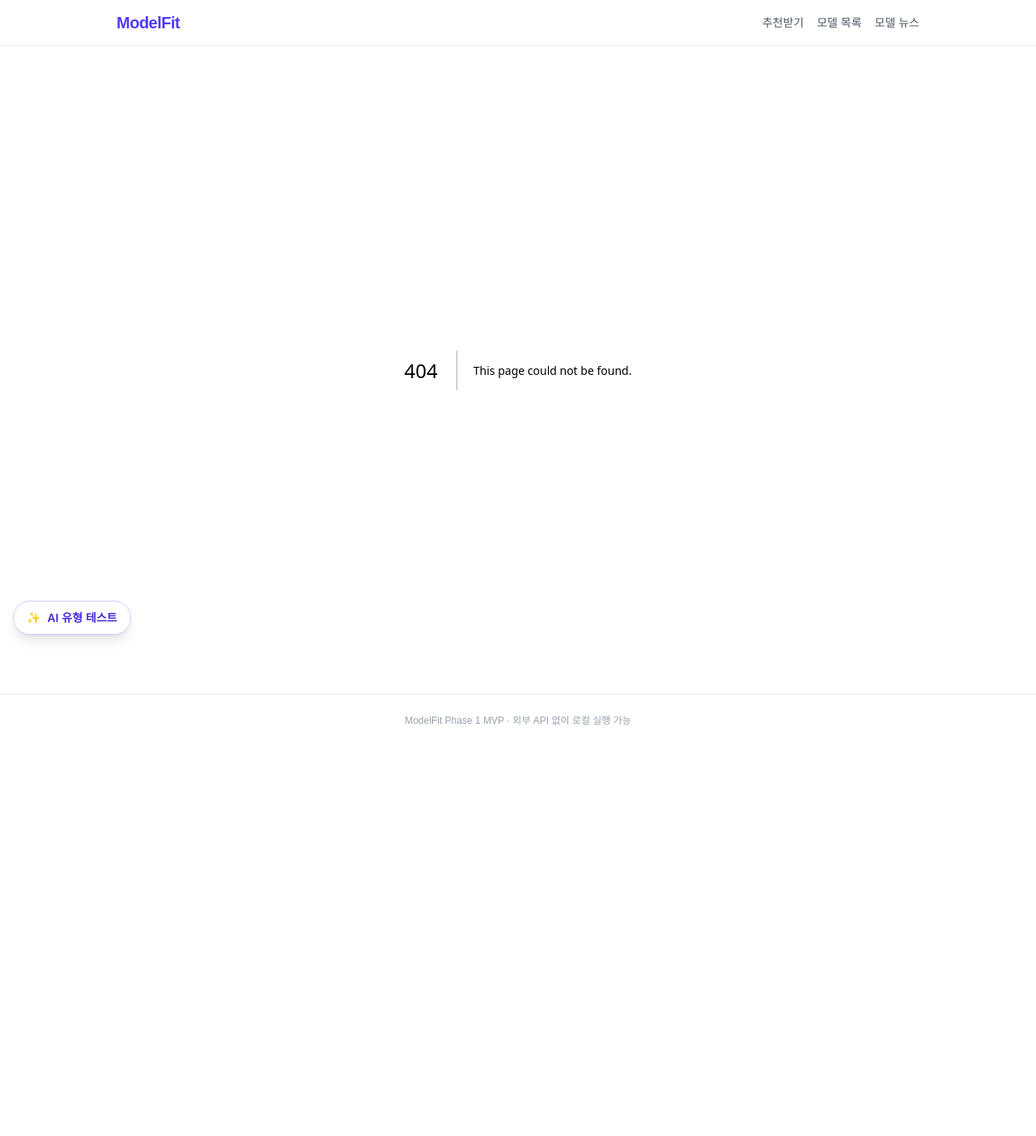
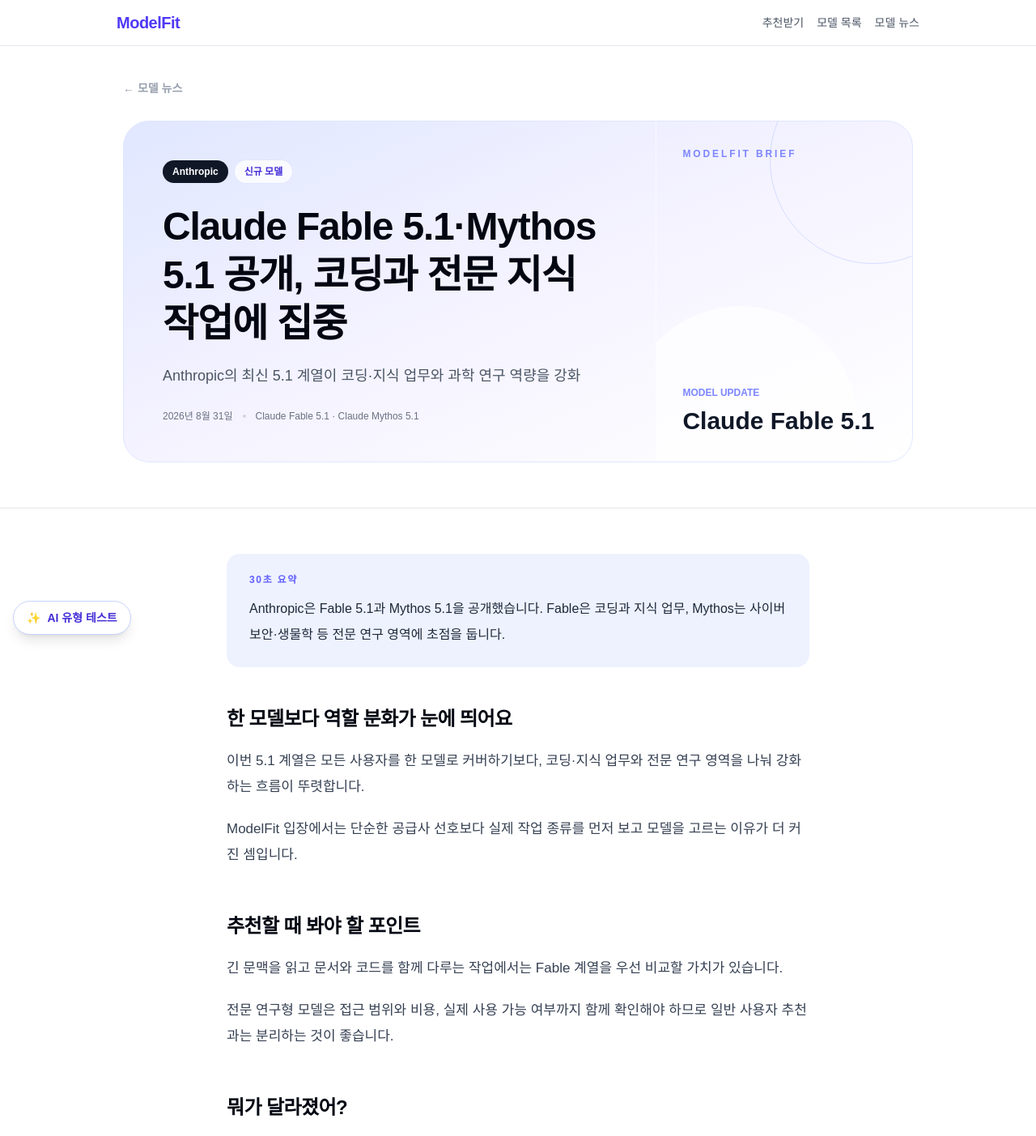
Before and after one commit to JiYun1101/AI_Model_Auto_Recommend, a Next.js app: page /news/anthropic-fable-mythos-5-1-2026-09-01 in a window 1280 px wide. Before the commit this address had no page. Shown: the top 1403 px of the page at 81% size. Before the commit the page ends 922 px from the top, so only its background shows below. Built offline with nearby package versions, Linux system fonts and the light colour scheme.

Commit message:
feat: add scrollable model news article detail page

```diff
--- /dev/null
+++ b/app/news/[id]/page.tsx
@@ -0,0 +1,241 @@
+import Link from "next/link";
+import { notFound } from "next/navigation";
+import {
+  MODEL_NEWS_ITEMS,
+  getModelNewsItem,
+  type ModelNewsItem,
+} from "@/src/features/model-news/domain/model-news";
+
+const CATEGORY_LABELS: Record<ModelNewsItem["category"], string> = {
+  model_release: "신규 모델",
+  model_update: "모델 업데이트",
+  pricing: "가격 변화",
+  capability: "기능 업데이트",
+  availability: "이용 범위",
+};
+
+export function generateStaticParams() {
+  return MODEL_NEWS_ITEMS.map((item) => ({ id: item.id }));
+}
+
+export default async function ModelNewsDetailPage({
+  params,
+}: {
+  params: Promise<{ id: string }>;
+}) {
+  const { id } = await params;
+  const item = getModelNewsItem(id);
+
+  if (!item) {
+    notFound();
+  }
+
+  const relatedItems = MODEL_NEWS_ITEMS.filter(
+    (candidate) =>
+      candidate.id !== item.id &&
+      (candidate.provider === item.provider ||
+        candidate.tags.some((tag) => item.tags.includes(tag)))
+  ).slice(0, 3);
+
+  return (
+    <article className="pb-20">
+      <header className="border-b border-gray-200 bg-white">
+        <div className="mx-auto max-w-5xl px-4 pb-10 pt-7 sm:px-6 sm:pb-14 sm:pt-10">
+          <Link
+            href="/news"
+            className="inline-flex items-center gap-1 text-sm font-semibold text-gray-400 hover:text-indigo-600"
+          >
+            ← 모델 뉴스
+          </Link>
+
+          <div className="mt-7 overflow-hidden rounded-[32px] border border-indigo-100 bg-gradient-to-br from-indigo-100 via-violet-50 to-white">
+            <div className="grid min-h-[380px] lg:grid-cols-[1.35fr_0.65fr]">
+              <div className="flex flex-col justify-end p-7 sm:p-10 lg:p-12">
+                <div className="flex flex-wrap items-center gap-2 text-xs font-semibold">
+                  <span className="rounded-full bg-gray-900 px-3 py-1.5 text-white">
+                    {item.provider}
+                  </span>
+                  <span className="rounded-full bg-white/80 px-3 py-1.5 text-indigo-700 ring-1 ring-indigo-100">
+                    {CATEGORY_LABELS[item.category]}
+                  </span>
+                  {item.featured && (
+                    <span className="rounded-full bg-amber-50 px-3 py-1.5 text-amber-700">
+                      주목 업데이트
+                    </span>
+                  )}
+                </div>
+
+                <h1 className="mt-6 max-w-3xl text-3xl font-black leading-tight tracking-tight text-gray-950 sm:text-5xl">
+                  {item.title}
+                </h1>
+
+                <p className="mt-5 max-w-2xl text-base leading-7 text-gray-600 sm:text-lg">
+                  {item.subtitle}
+                </p>
+
+                <div className="mt-7 flex flex-wrap items-center gap-3 text-xs text-gray-500">
+                  <time>{formatDate(item.publishedAt)}</time>
+                  <span className="h-1 w-1 rounded-full bg-gray-300" />
+                  <span>{item.modelNames.join(" · ")}</span>
+                </div>
+              </div>
+
+              <div className="relative hidden overflow-hidden border-l border-white/60 p-8 lg:block">
+                <div className="absolute -right-20 -top-20 h-64 w-64 rounded-full border border-indigo-200/70" />
+                <div className="absolute -bottom-24 -left-10 h-72 w-72 rounded-full bg-white/70" />
+                <div className="relative flex h-full flex-col justify-between">
+                  <span className="text-xs font-black uppercase tracking-[0.24em] text-indigo-400">
+                    ModelFit Brief
+                  </span>
+                  <div>
+                    <p className="text-xs font-bold text-indigo-400">MODEL UPDATE</p>
+                    <p className="mt-2 break-words text-3xl font-black leading-tight text-gray-900">
+                      {item.modelNames[0]}
+                    </p>
+                  </div>
+                </div>
+              </div>
+            </div>
+          </div>
+        </div>
+      </header>
+
+      <div className="mx-auto max-w-3xl px-4 pt-10 sm:px-6 sm:pt-14">
+        <section className="rounded-2xl bg-indigo-50 px-5 py-5 sm:px-7 sm:py-6">
+          <p className="text-xs font-black uppercase tracking-[0.14em] text-indigo-500">
+            30초 요약
+          </p>
+          <p className="mt-3 text-base font-medium leading-8 text-gray-800">
+            {item.summary}
+          </p>
+        </section>
+
+        <div className="mt-12 space-y-14">
+          {item.sections.map((section) => (
+            <section key={section.heading}>
+              <h2 className="text-2xl font-extrabold tracking-tight text-gray-950">
+                {section.heading}
+              </h2>
+              <div className="mt-5 space-y-5">
+                {section.paragraphs.map((paragraph) => (
+                  <p
+                    key={paragraph}
+                    className="text-[16px] leading-8 text-gray-700 sm:text-[17px]"
+                  >
+                    {paragraph}
+                  </p>
+                ))}
+              </div>
+            </section>
+          ))}
+
+          <section>
+            <h2 className="text-2xl font-extrabold tracking-tight text-gray-950">
+              뭐가 달라졌어?
+            </h2>
+            <div className="mt-5 divide-y divide-gray-100 rounded-2xl border border-gray-200 bg-white px-5">
+              {item.changes.map((change, index) => (
+                <div key={change} className="flex gap-4 py-5">
+                  <span className="flex h-7 w-7 flex-none items-center justify-center rounded-full bg-indigo-50 text-xs font-black text-indigo-600">
+                    {index + 1}
+                  </span>
+                  <p className="text-sm leading-7 text-gray-700">{change}</p>
+                </div>
+              ))}
+            </div>
+          </section>
+
+          <section className="rounded-3xl bg-gray-950 p-6 text-white sm:p-8">
+            <p className="text-xs font-bold uppercase tracking-[0.14em] text-indigo-300">
+              ModelFit Pick
+            </p>
+            <h2 className="mt-2 text-2xl font-extrabold">이럴 때 추천해요</h2>
+            <ul className="mt-6 space-y-4">
+              {item.recommendedFor.map((useCase) => (
+                <li key={useCase} className="flex gap-3 text-sm leading-7 text-gray-200">
+                  <span className="font-black text-indigo-300">✓</span>
+                  <span>{useCase}</span>
+                </li>
+              ))}
+            </ul>
+
+            <div className="mt-7 flex flex-wrap gap-2 border-t border-white/10 pt-6">
+              {item.tags.map((tag) => (
+                <span
+                  key={tag}
+                  className="rounded-full bg-white/10 px-3 py-1.5 text-xs font-medium text-gray-200"
+                >
+                  {tag}
+                </span>
+              ))}
+            </div>
+          </section>
+
+          <section className="border-t border-gray-200 pt-8">
+            <p className="text-sm leading-7 text-gray-500">
+              ModelFit 뉴스는 모델 제조사의 공식 발표를 바탕으로 핵심 변화와
+              추천 상황을 다시 정리합니다. 실제 추천 점수에는 검증되지 않은
+              마케팅 표현을 바로 반영하지 않습니다.
+            </p>
+            <a
+              href={item.sourceUrl}
+              target="_blank"
+              rel="noreferrer"
+              className="mt-5 inline-flex items-center gap-1 text-sm font-bold text-indigo-600 hover:underline"
+            >
+              공식 발표 원문 보기 ↗
+            </a>
+          </section>
+        </div>
+
+        {relatedItems.length > 0 && (
+          <aside className="mt-16 border-t border-gray-200 pt-10">
+            <div className="flex items-end justify-between gap-4">
+              <div>
+                <p className="text-xs font-bold uppercase tracking-[0.14em] text-indigo-500">
+                  Keep Reading
+                </p>
+                <h2 className="mt-1 text-xl font-extrabold text-gray-950">
+                  이어서 볼 모델 뉴스
+                </h2>
+              </div>
+              <Link
+                href="/news"
+                className="text-xs font-semibold text-gray-400 hover:text-indigo-600"
+              >
+                전체 보기 →
+              </Link>
+            </div>
+
+            <div className="mt-5 grid gap-3">
+              {relatedItems.map((related) => (
+                <Link
+                  key={related.id}
+                  href={`/news/${related.id}`}
+                  className="group rounded-2xl border border-gray-200 bg-white px-5 py-5 transition hover:border-indigo-200 hover:shadow-sm"
+                >
+                  <div className="flex items-center gap-2 text-[11px] font-semibold text-gray-400">
+                    <span>{related.provider}</span>
+                    <span>·</span>
+                    <span>{formatDate(related.publishedAt)}</span>
+                  </div>
+                  <p className="mt-2 text-base font-bold leading-6 text-gray-900 group-hover:text-indigo-700">
+                    {related.title}
+                  </p>
+                </Link>
+              ))}
+            </div>
+          </aside>
+        )}
+      </div>
+    </article>
+  );
+}
+
+function formatDate(date: string) {
+  return new Intl.DateTimeFormat("ko-KR", {
+    year: "numeric",
+    month: "long",
+    day: "numeric",
+  }).format(new Date(`${date}T00:00:00+09:00`));
+}
```
